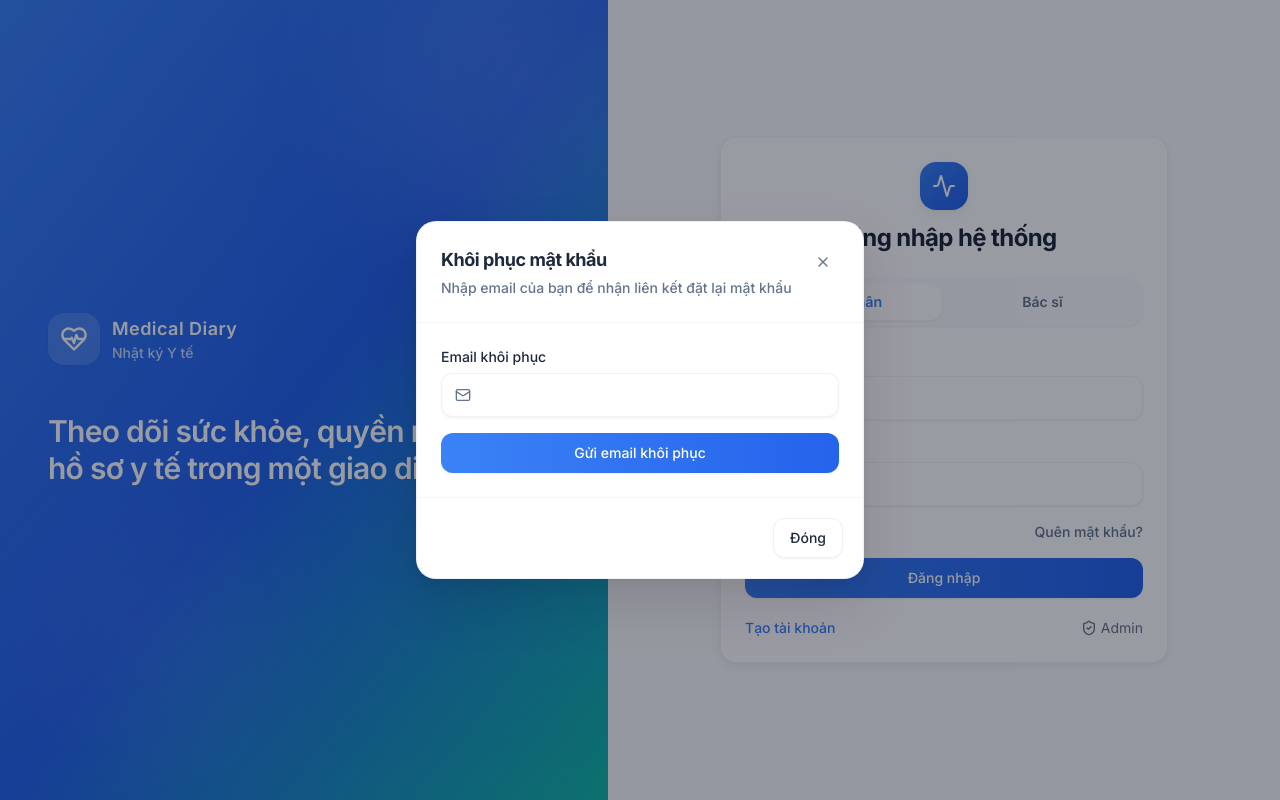
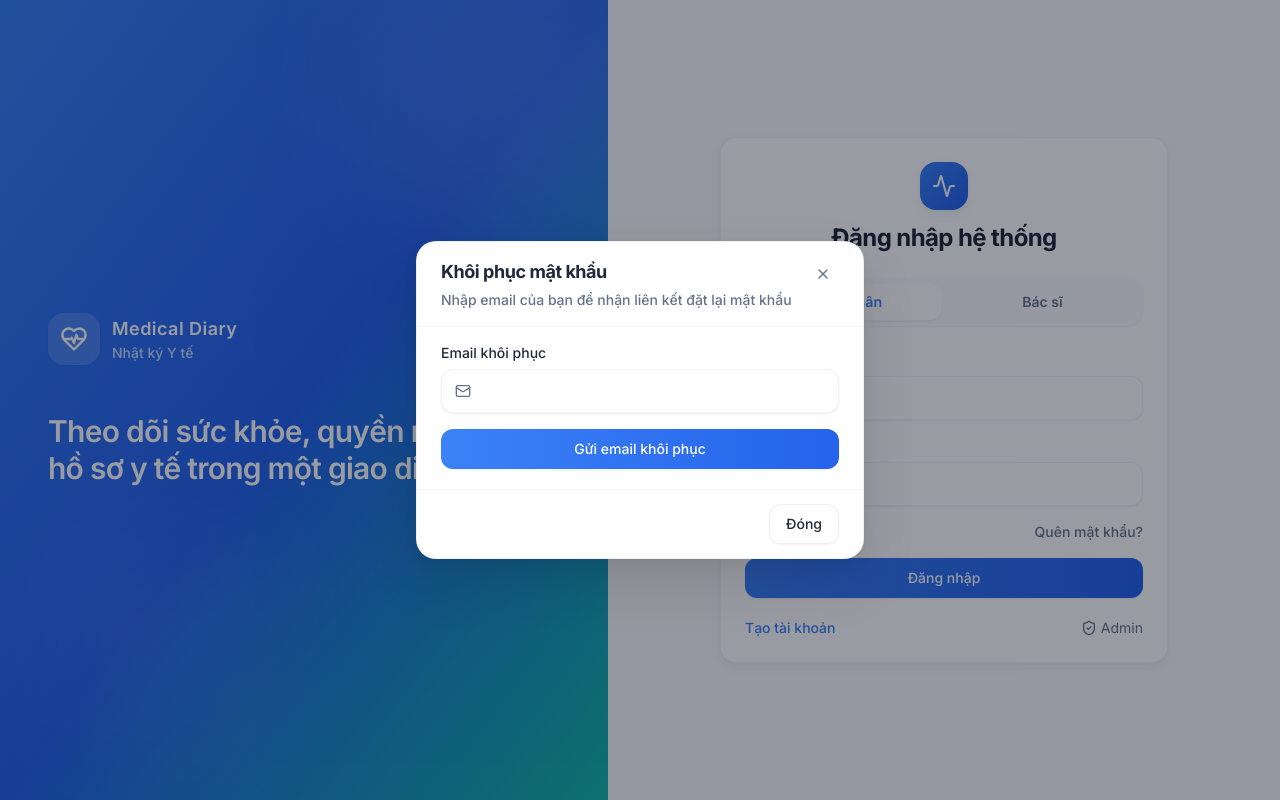
Before and after one commit to ImSoul0511/Medical_Diary, a React (Vite) app in the folder frontend/: page / in a window 1280 px wide. Both pictures are taken after a click on the button "Quên mật khẩu?". Built offline with nearby package versions, Linux system fonts and the light colour scheme; no server answers.

Commit message:
feat: add reusable Modal component and implement authentication login page with password recovery support

```diff
--- a/frontend/src/components/Modal.tsx
+++ b/frontend/src/components/Modal.tsx
@@ -14,6 +14,7 @@ type ModalProps = {
   onConfirm?: () => void;
   onClose: () => void;
   size?: "sm" | "md" | "lg" | "xl";
+  showFooter?: boolean;
 };
 
 const sizeClasses = {
@@ -35,13 +36,14 @@ export function Modal({
   onConfirm,
   onClose,
   size = "md",
+  showFooter = true,
 }: ModalProps) {
   if (!open) return null;
 
   return (
     <div className="fixed inset-0 z-50 flex items-center justify-center bg-slate-950/40 p-4 transition-all duration-300">
       <div className={`w-full ${sizeClasses[size]} rounded-modal border border-border/60 bg-white shadow-soft-xl animate-scale-in overflow-hidden`}>
-        <div className="flex items-start justify-between border-b border-border/40 p-6">
+        <div className="flex items-start justify-between border-b border-border/40 py-4 px-6">
           <div>
             <h2 className="text-lg font-bold text-secondary tracking-tight">{title}</h2>
             {description ? (
@@ -57,8 +59,9 @@ export function Modal({
             <X className="h-4 w-4" />
           </button>
         </div>
-        {children ? <div className="p-6">{children}</div> : null}
-        <div className="flex justify-end gap-2 border-t border-border/40 p-5 bg-white/40">
+        {children ? <div className="pt-4 pb-5 px-6">{children}</div> : null}
+        {showFooter ? (
+          <div className="flex justify-end gap-2 border-t border-border/40 py-3.5 px-6 bg-white/40">
             <Button onClick={onClose} variant="outline">
               {cancelLabel}
             </Button>
@@ -68,6 +71,7 @@ export function Modal({
               </Button>
             ) : null}
           </div>
+        ) : null}
       </div>
     </div>
   );
--- a/frontend/src/pages/Login/LoginPage.tsx
+++ b/frontend/src/pages/Login/LoginPage.tsx
@@ -231,10 +231,11 @@ export function LoginPage() {
         <Modal
           open={isForgotOpen}
           title="Khôi phục mật khẩu"
-          description="Nhập email của bạn để nhận liên kết đặt lại mật khẩu"
+          description={forgotSuccess ? undefined : "Nhập email của bạn để nhận liên kết đặt lại mật khẩu"}
           onClose={() => setIsForgotOpen(false)}
           cancelLabel="Đóng"
           size="sm"
+          showFooter={!forgotSuccess}
         >
           {forgotSuccess ? (
             <div className="rounded-card border border-green-100 bg-successBg p-4 text-green-900 text-sm">
```
Lines whose indentation alone changed are shown as unchanged.
